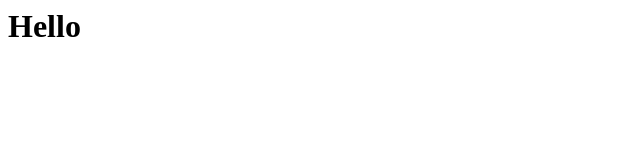
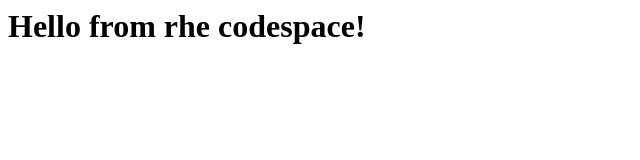
Before and after one commit to pradeep-elumalai/skills-code-with-codespaces, a plain HTML site: page index.html in a window 1280 px wide. Shown: the whole page, without its empty margins (0-640 px from the left). Drawn offline with Linux system fonts and the light colour scheme.

Commit message:
Adding hello from the codespace!

```diff
--- a/index.html
+++ b/index.html
@@ -1,3 +1,3 @@
 <html>
-  <h1>Hello</h1>
+  <h1>Hello from rhe codespace!</h1>
 </html>
```
